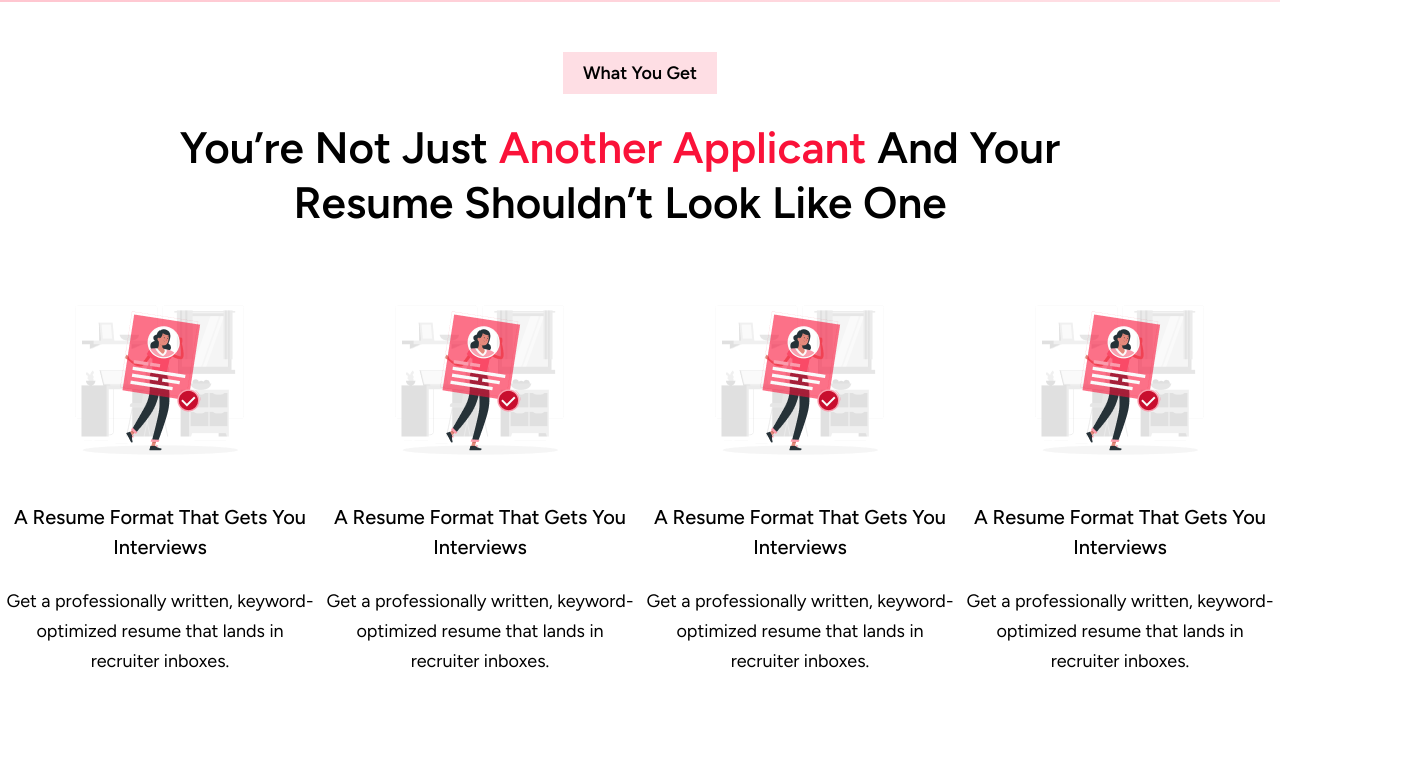
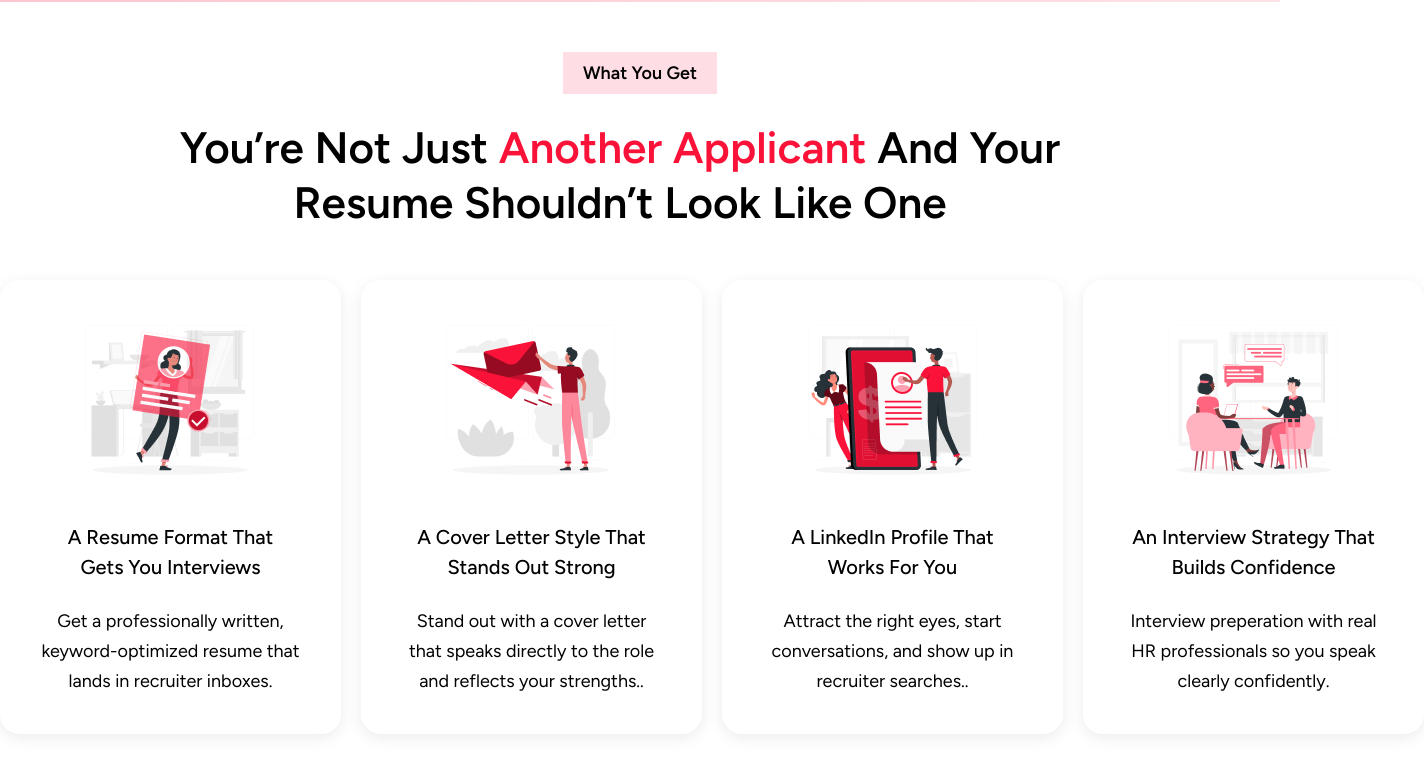
Before and after one commit to FatemaTuzZohra16/infotech-services, a plain HTML site: page index.html in a window 1280 px wide. Shown: the part 915-1689 px from the top of the page, 1424 px wide, since content can reach past the window. Before the commit the page ends 1637 px from the top, so only its background shows below. Drawn offline with Linux system fonts and the light colour scheme.

Commit message:
Complete Cards Design

```diff
--- a/index.html
+++ b/index.html
@@ -67,29 +67,29 @@
                     <div class="img">
                         <img src="images/one.png" alt="">
                     </div>
-                    <h3>A Resume Format That Gets You Interviews</h3>
-                    <p>Get a professionally written, keyword-optimized resume that lands in recruiter inboxes.</p>
+                    <h3>A Resume Format That<br> Gets You Interviews</h3>
+                    <p>Get a professionally written,<br> keyword-optimized resume that <br>lands in recruiter inboxes.</p>
                 </div>
                 <div class="one">
                     <div class="img">
-                        <img src="images/one.png" alt="">
+                        <img src="images/two.png" alt="">
                     </div>
-                    <h3>A Resume Format That Gets You Interviews</h3>
-                    <p>Get a professionally written, keyword-optimized resume that lands in recruiter inboxes.</p>
+                    <h3>A Cover Letter Style That<br> Stands Out Strong</h3>
+                    <p>Stand out with a cover letter<br> that speaks directly to the role<br> and reflects your strengths..</p>
                 </div>
                 <div class="one">
                     <div class="img">
-                        <img src="images/one.png" alt="">
+                        <img src="images/three.png" alt="">
                     </div>
-                    <h3>A Resume Format That Gets You Interviews</h3>
-                    <p>Get a professionally written, keyword-optimized resume that lands in recruiter inboxes.</p>
+                    <h3>A LinkedIn Profile That<br> Works For You</h3>
+                    <p>Attract the right eyes, start <br>conversations, and show up in <br>recruiter searches..</p>
                 </div>
                 <div class="one">
                     <div class="img">
-                        <img src="images/one.png" alt="">
+                        <img src="images/four.png" alt="">
                     </div>
-                    <h3>A Resume Format That Gets You Interviews</h3>
-                    <p>Get a professionally written, keyword-optimized resume that lands in recruiter inboxes.</p>
+                    <h3>An Interview Strategy That<br> Builds Confidence</h3>
+                    <p>Interview preperation with real<br> HR professionals so you speak <br>clearly confidently.</p>
                 </div>
             </div>
         </div>
--- a/style.css
+++ b/style.css
@@ -132,11 +132,18 @@ nav{
 }
 .cards{
     margin-top: 50px;
+    gap: 20px;
+}
+.one{
+    box-shadow: 0px 4px 16px 0px rgba(0, 0, 0, 0.08);
+    padding: 20px 20px 38px 20px;
+    border-radius: 20px;
 }
 .img{
     padding: 25px 50px;
 }
 .one h3{
+    /* width: 258px; */
     font-weight: 500;
     font-size: 20px;
     line-height: 30px;
```
Also changed, not shown: images/four.png (added), images/three.png (added), images/two.png (added).
